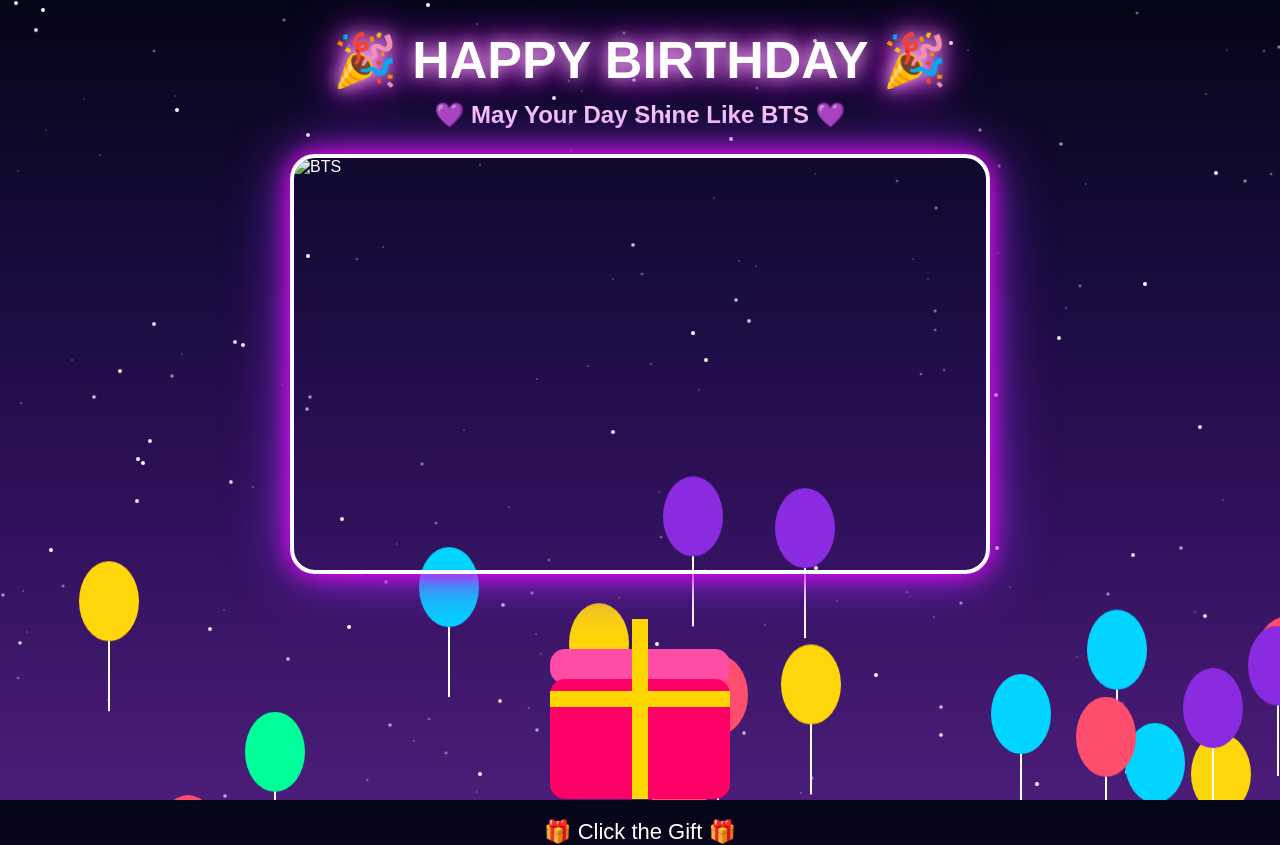
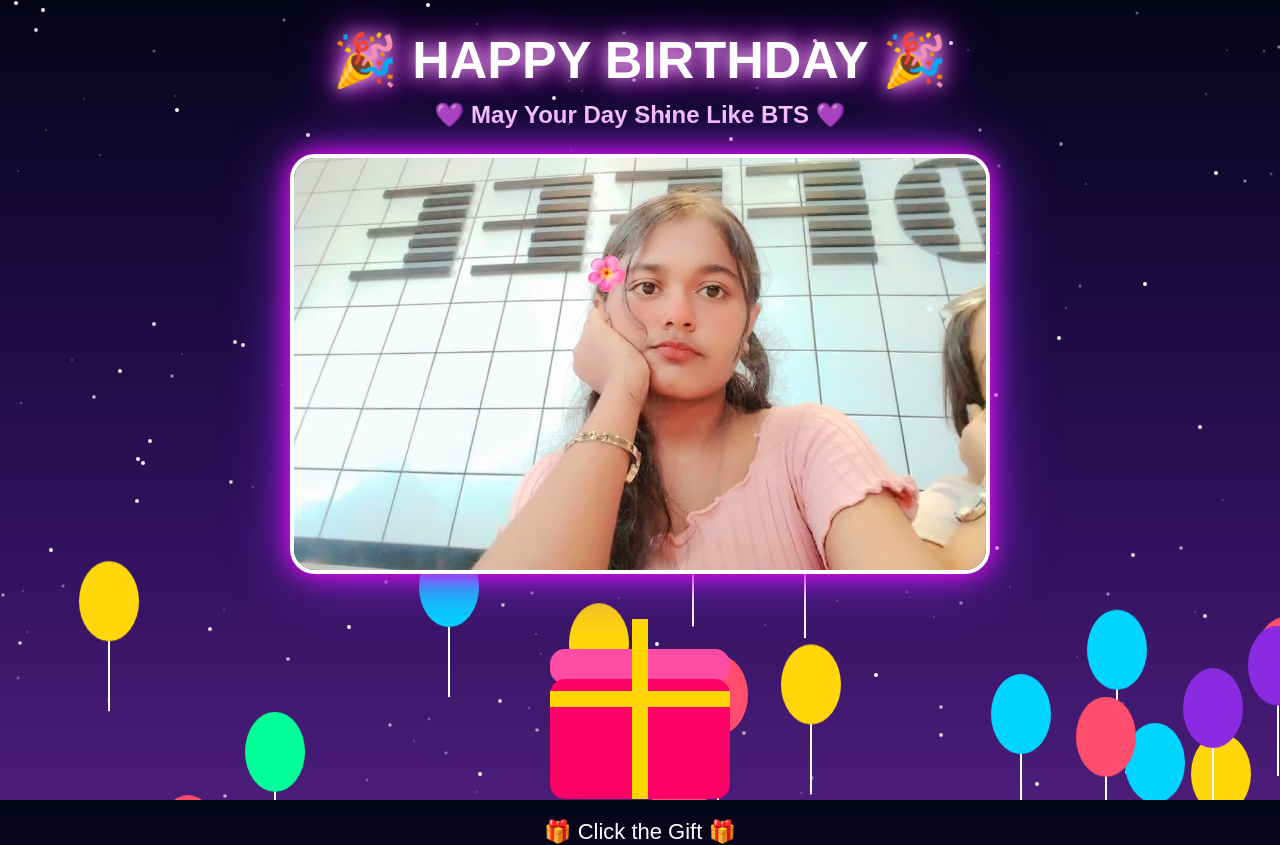
Before and after one commit to Ani-1415/BirthdayCard, a plain HTML site: page index.html in a window 1280 px wide. Drawn offline with Linux system fonts and the light colour scheme.

Commit message:
Fixed image extension

```diff
--- a/index.html
+++ b/index.html
@@ -35,7 +35,7 @@
 <!-- BTS Slideshow -->
 <div class="slideshow">
 
-<img id="slide" src="bts/photo1.jpg" alt="BTS" draggable="false">
+<img id="slide" src="bts/photo1.jpeg" alt="BTS">
 
 </div>
 
--- a/script.js
+++ b/script.js
@@ -14,11 +14,11 @@
 // ---------------------
 
 const photos = [
-    "bts/photo1.jpg",
-    "bts/photo2.jpg",
-    "bts/photo3.jpg",
-    "bts/photo4.jpg",
-    "bts/photo5.jpg"
+    "bts/photo1.jpeg",
+    "bts/photo2.jpeg",
+    "bts/photo3.jpeg",
+    "bts/photo4.jpeg",
+    "bts/photo5.jpeg"
 ];
 
 let current = 0;
```
